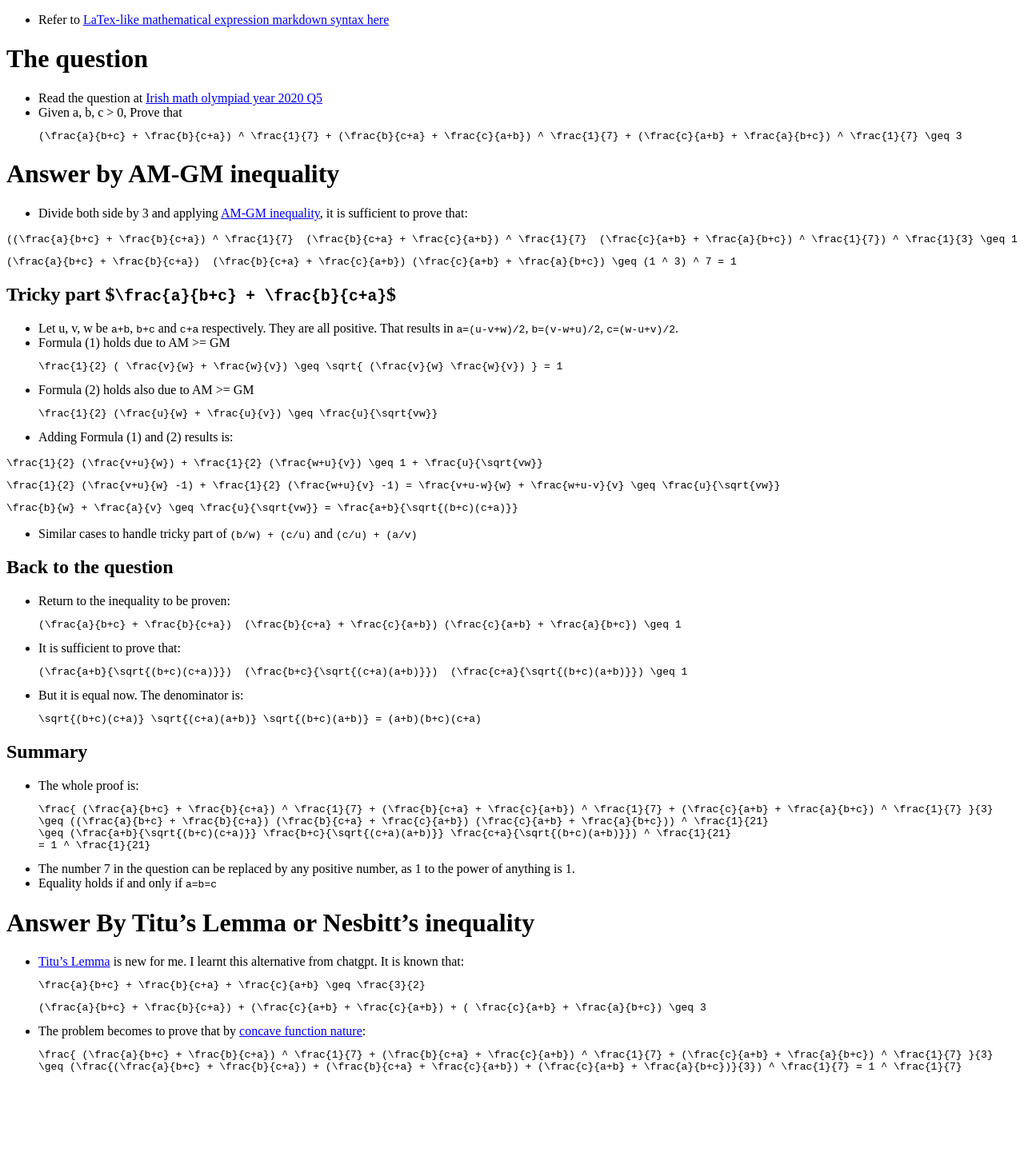
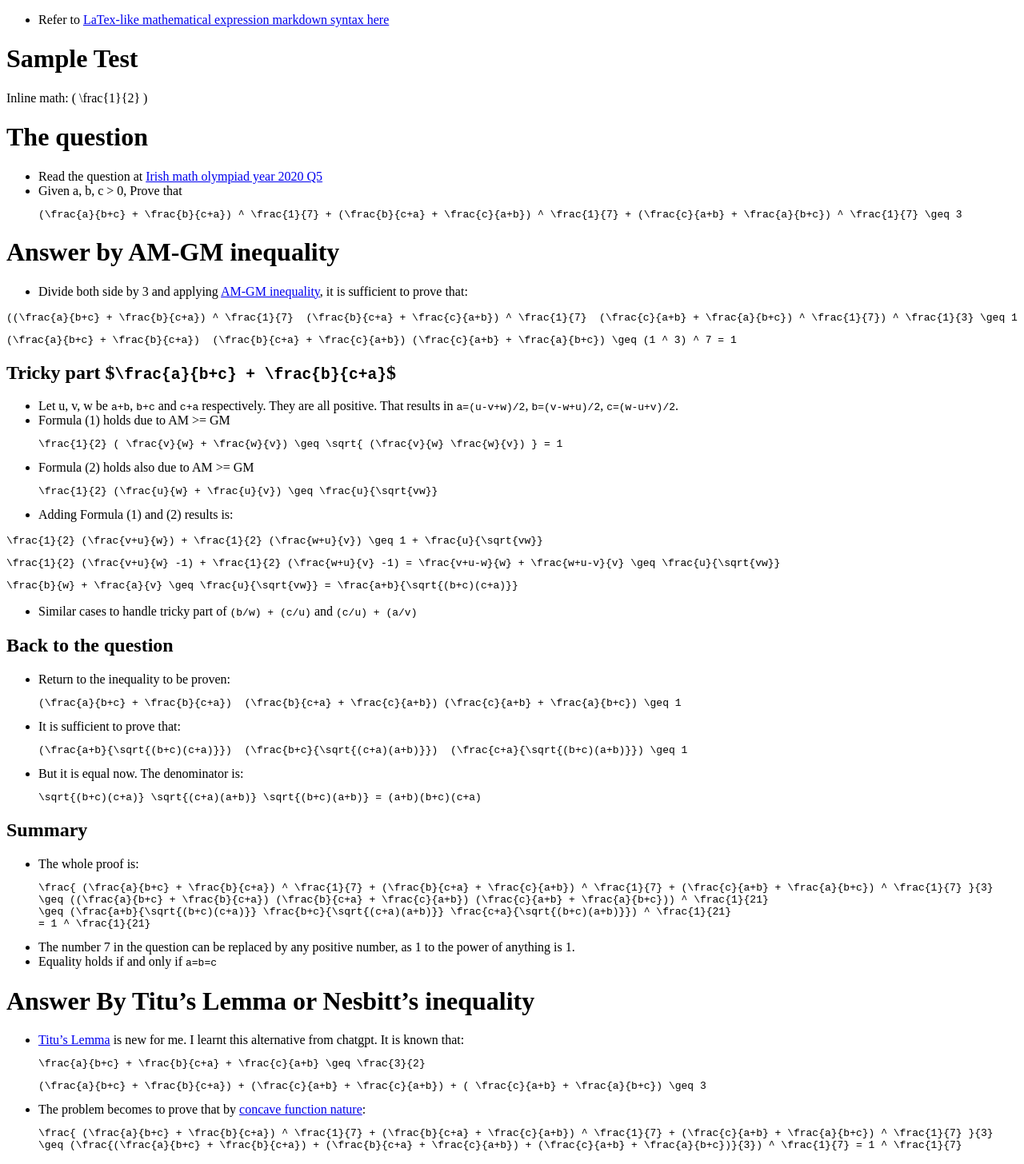
Before and after one commit to tinhomak/tinhomak.github.io, a Jekyll site: the page built from docs/math/solve_an_2020_irish_math_olymapid_question.md, in a window 1280 px wide. Shown: the whole page at 80% size. Built offline with Jekyll 4.4.1, drawn with Linux system fonts in a browser that asks for light colours; before the commit the page ends 1358 px from its top, so only the background shows below that.

Commit message:
Add sample test section with inline math
Added a sample test section with inline math example.

```diff
--- a/docs/math/solve_an_2020_irish_math_olymapid_question.md
+++ b/docs/math/solve_an_2020_irish_math_olymapid_question.md
@@ -4,6 +4,9 @@ title: Irish math olympiad year 2020 Q5
 ---
 
 - Refer to [LaTex-like mathematical expression markdown syntax here](https://docs.github.com/en/get-started/writing-on-github/working-with-advanced-formatting/writing-mathematical-expressions)
+
+# Sample Test
+Inline math: \( \frac{1}{2} \)
 
 # The question
 - Read the question at [Irish math olympiad year 2020 Q5](https://maths.ucd.ie/~dukes/Irish_Maths_Olympiad_Compendium.pdf)
```
